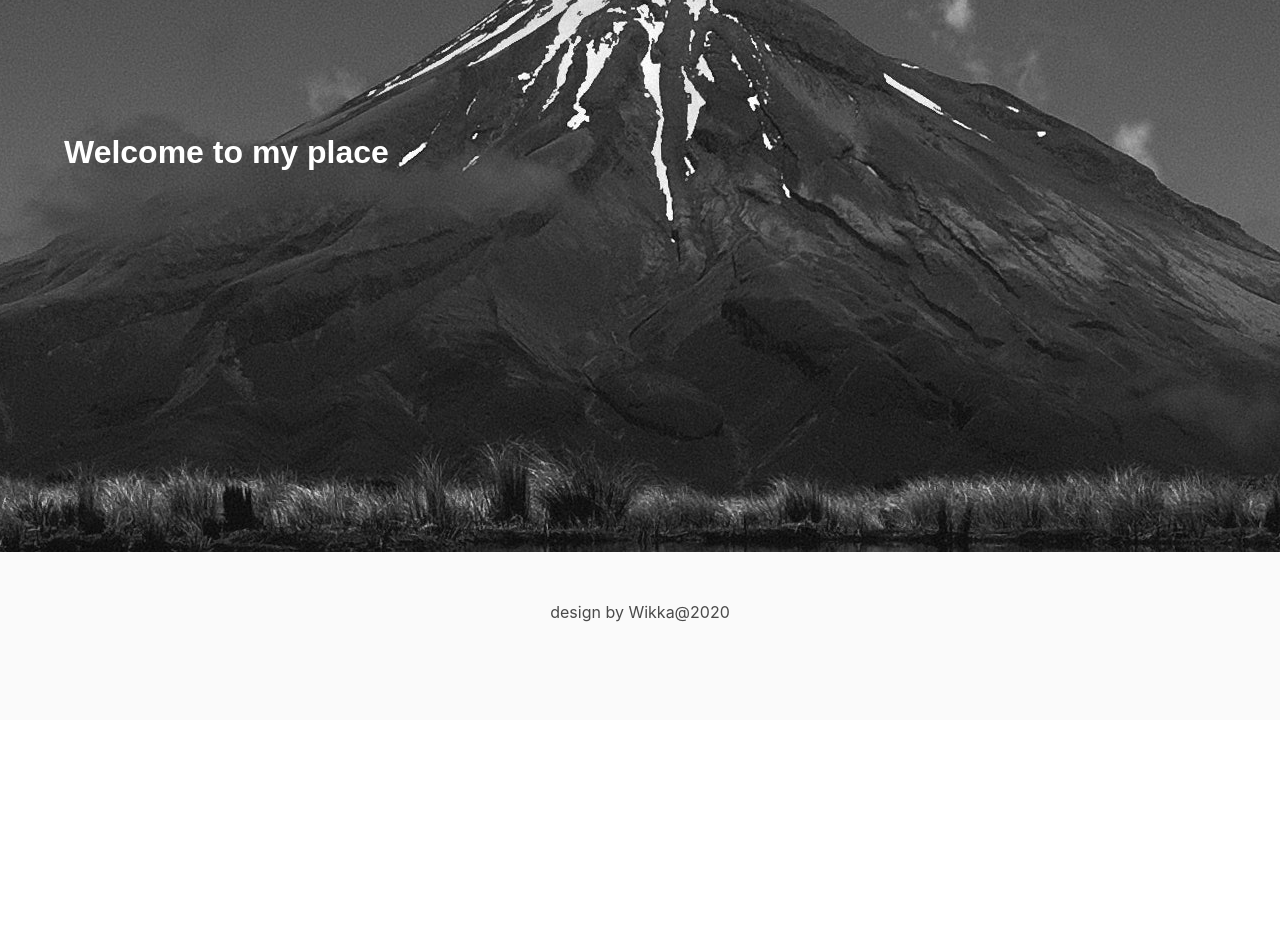
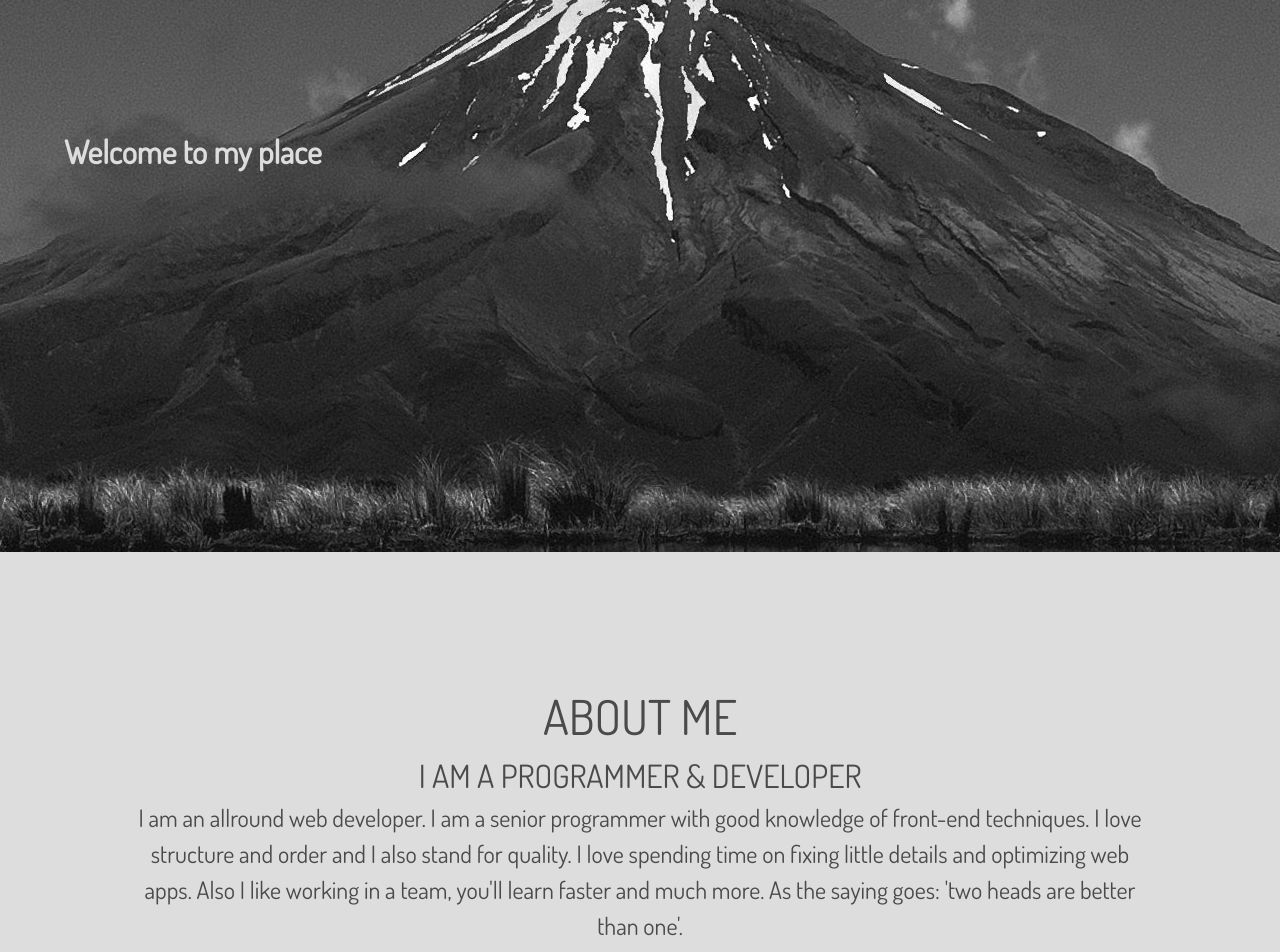
Before and after one commit to weijia616/personal_site, an Angular app in the folder personal-site/: page / in a window 1280 px wide. Shown: the part 300-1252 px from the top of the page. Before the commit the page ends 1020 px from the top, so only its background shows below. Built offline with nearby package versions, Linux system fonts and the light colour scheme.

Commit message:
about me section

```diff
--- a/personal-site/src/app/app.module.ts
+++ b/personal-site/src/app/app.module.ts
@@ -12,13 +12,15 @@ import {FormsModule} from "@angular/forms";
 import {UserService} from "./core/service/user.service";
 import {HttpClientModule} from "@angular/common/http";
 import {CoreModule} from "./core/core.module";
+import { ResumeComponent } from './components/resume/resume.component';
 
 
 @NgModule({
   declarations: [
     AppComponent,
     HomeComponent,
-    ContactComponent
+    ContactComponent,
+    ResumeComponent
   ],
   imports: [
     BrowserModule,
--- a/personal-site/src/app/components/home/home.component.ts
+++ b/personal-site/src/app/components/home/home.component.ts
@@ -3,15 +3,16 @@ import { Component, OnInit } from '@angular/core';
 @Component({
   selector: 'app-home',
   template: `
-    <section class="hero is-info is-fullheight is-bold">
+    <section id="welcome_section" class="hero is-fullheight">
       <div class="hero-body">
         <div class="container">
 
-          <h1 class="title">Welcome to my place</h1>
+          <h1 class="title dosis-font">Welcome to my place</h1>
 
         </div>
       </div>
     </section>
+    <app-resume></app-resume>
   `,
   styles: [`
 
--- /dev/null
+++ b/personal-site/src/app/components/resume/resume.component.ts
@@ -0,0 +1,31 @@
+import { Component, OnInit } from '@angular/core';
+
+@Component({
+  selector: 'app-resume',
+  template: `
+    <section id="about_me_section" class="hero">
+      <div class="col-lg-6 wrap-block about-me-secion">
+        <h1 class="section-title dosis-font">ABOUT ME</h1>
+        <h2 class="section-subtitle dosis-font">I AM A PROGRAMMER &amp; DEVELOPER</h2>
+        <h3 class="section-text dosis-font">
+          I am an allround web developer.
+          I am a senior programmer with good knowledge of front-end techniques.
+          I love structure and order and I also stand for quality.
+          I love spending time on fixing little details and optimizing web apps.
+          Also I like working in a team, you'll learn faster and much more.
+          As the saying goes: 'two heads are better than one'.
+        </h3>
+
+      </div>
+    </section>
+  `,
+  styles: []
+})
+export class ResumeComponent implements OnInit {
+
+  constructor() { }
+
+  ngOnInit() {
+  }
+
+}
--- a/personal-site/src/app/core/components/footer/footer.component.ts
+++ b/personal-site/src/app/core/components/footer/footer.component.ts
@@ -7,7 +7,7 @@ import { Component, OnInit } from '@angular/core';
       <div class="container">
         <div class="content has-text-centered">
           <p>
-            design by Wikka@2020
+            Design by Viga@2020
           </p>
         </div>
       </div>
--- a/personal-site/src/index.html
+++ b/personal-site/src/index.html
@@ -7,6 +7,7 @@
 
   <meta name="viewport" content="width=device-width, initial-scale=1">
   <link rel="icon" type="image/x-icon" href="favicon.ico">
+  <link href="https://fonts.googleapis.com/css?family=Dosis|Lato&display=swap" rel="stylesheet">
 </head>
 <body>
   <app-root></app-root>
--- a/personal-site/src/styles.scss
+++ b/personal-site/src/styles.scss
@@ -1,10 +1,37 @@
 /* You can add global styles to this file, and also import other style files */
-.hero {
+$main_light_grey: #DDD;
+$main_dark_grey: #555;
+
+body {
+  font-family: 'Lato', sans-serif;
+}
+
+#welcome_section {
   background: url("/assets/img/bg-img.jpg") center center no-repeat !important;
   background-size: cover;
 }
 h1.title {
-  font-family: fantasy;
+  color: $main_light_grey;
+}
+
+.dosis-font {
+  font-family: 'Dosis', sans-serif;
+}
+
+.lato-font {
+  font-family: 'Lato', sans-serif;
+}
+
+h1.section-title {
+  font-size: 3em;
+}
+
+h2.section-subtitle {
+  font-size: 2em;
+}
+
+.section-text {
+  font-size: 24px;
 }
 
 #back2Top {
@@ -22,13 +49,24 @@ h1.title {
   position: fixed;
   bottom: 50px;
   right: 0;
-  background-color: #DDD;
-  color: #555;
+  background-color: $main_light_grey;
+  color: $main_dark_grey;
   text-align: center;
   font-size: 30px;
   text-decoration: none;
 }
 #back2Top:hover {
-  background-color: #555;
-  color: #DDD;
+  background-color: $main_dark_grey;
+  color: $main_light_grey
 }
+
+#about_me_section {
+  background-color: $main_light_grey;
+  padding: 10vw;
+
+  text-align: center;
+
+  h1 {
+
+  }
+}
```
